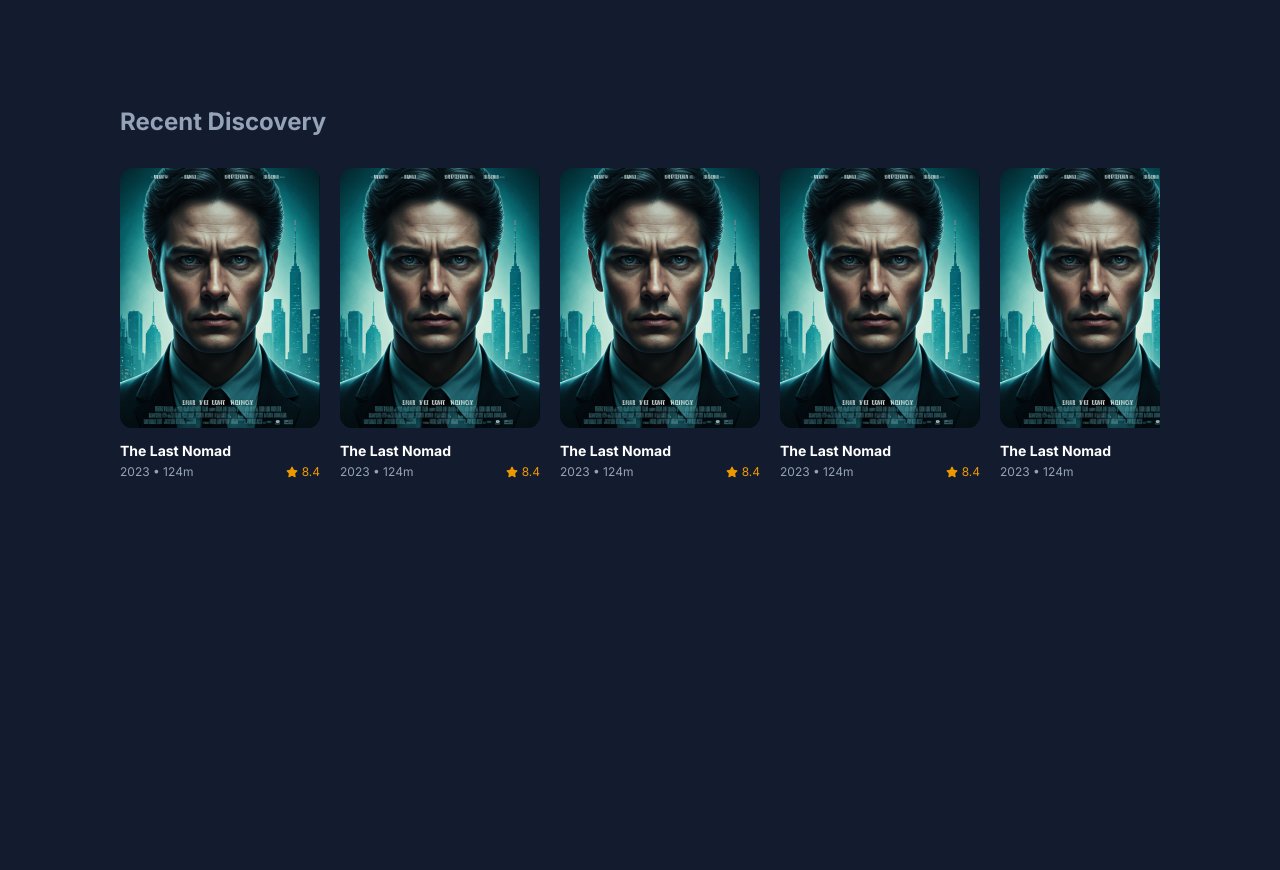
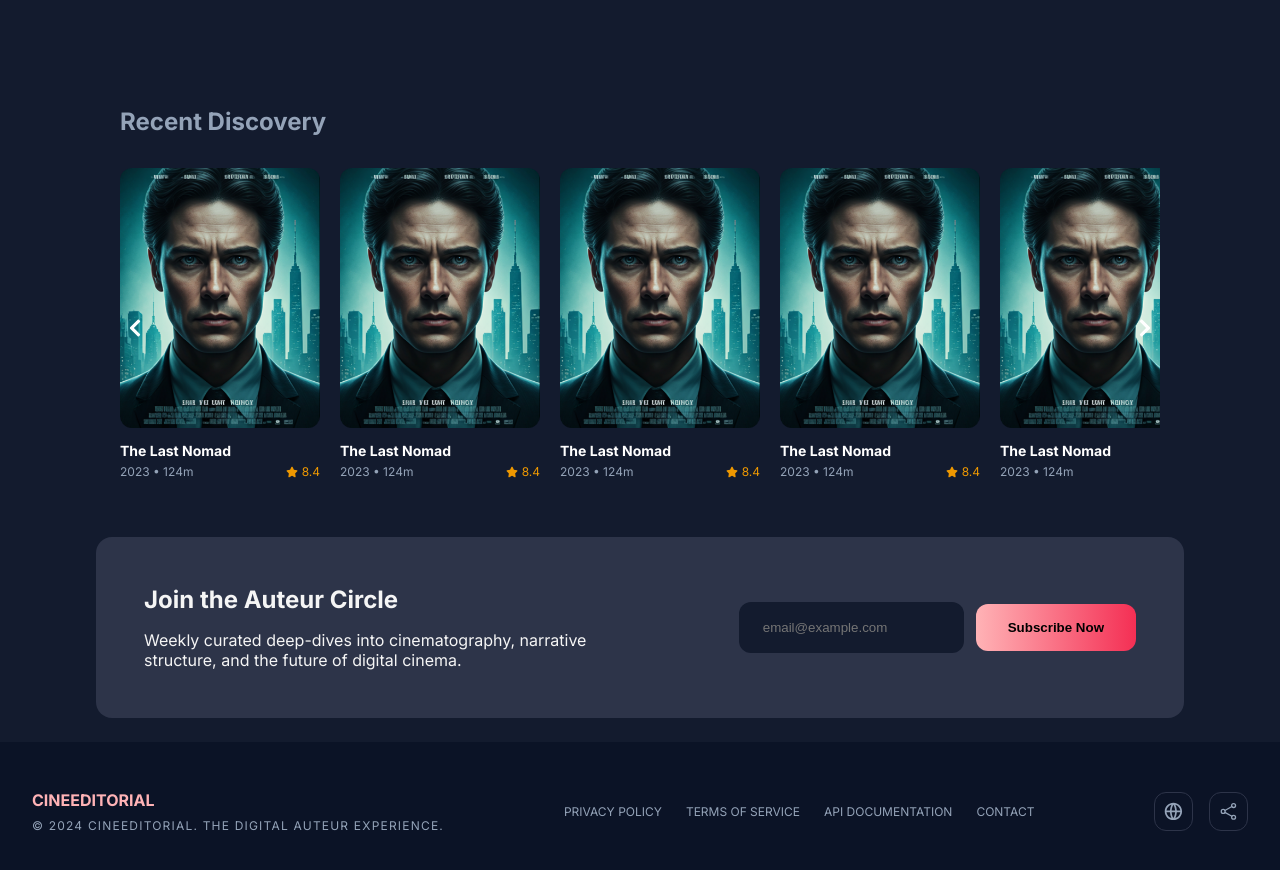
Before and after one commit to MohamedAbdElsamieCoding/movies-search-website, a React (Vite) app: page / in a window 1280 px wide. Shown: the part 900-1770 px from the top of the page. Before the commit the page ends 1413 px from the top, so only its background shows below. Built offline with nearby package versions, Linux system fonts and the light colour scheme.

Commit message:
finish UI on discover page

```diff
--- a/package.json
+++ b/package.json
@@ -10,6 +10,7 @@
     "preview": "vite preview"
   },
   "dependencies": {
+    "framer-motion": "^12.38.0",
     "react": "^19.2.4",
     "react-dom": "^19.2.4",
     "react-icons": "^5.6.0"
--- a/src/App.tsx
+++ b/src/App.tsx
@@ -1,7 +1,9 @@
+import "./index.css";
 import HeroSection from "./components/heroSection/HeroSection";
 import Navbar from "./components/navbar/Navbar";
-import MoviesSection from "./components/moviesSection/moviesSection";
-import "./index.css"
+import NewsLetter from "./components/newsLetter/NewsLetter";
+import MoviesSection from "./components/moviesSection/MoviesSection";
+import Footer from "./components/footer/footer";
 function App() {
   return (
     <>
@@ -11,7 +13,9 @@ function App() {
       <main className="container">
         <HeroSection />
         <MoviesSection />
+        <NewsLetter />
       </main>
+      <Footer />
     </>
   );
 }
--- /dev/null
+++ b/src/components/footer/Footer.tsx
@@ -0,0 +1,30 @@
+import "./footer.css";
+import { IoShareSocialOutline } from "react-icons/io5";
+import { RiGlobalLine } from "react-icons/ri";
+
+const Footer = () => {
+  return (
+    <section className="footer">
+      <div className="brand_logo">
+        <h4>CINEEDITORIAL</h4>
+        <p>© 2024 CINEEDITORIAL. THE DIGITAL AUTEUR EXPERIENCE.</p>
+      </div>
+      <div className="footer_links">
+        <a href="#">PRIVACY POLICY</a>
+        <a href="#">TERMS OF SERVICE</a>
+        <a href="#">API DOCUMENTATION</a>
+        <a href="#">CONTACT</a>
+      </div>
+      <div className="social_btns">
+        <button>
+          <RiGlobalLine />
+        </button>
+        <button>
+          <IoShareSocialOutline />
+        </button>
+      </div>
+    </section>
+  );
+};
+
+export default Footer;
--- /dev/null
+++ b/src/components/footer/footer.css
@@ -0,0 +1,80 @@
+:root {
+  --primary-red-color: #ffb3b6;
+  --secondary-color: #2d3449;
+  --on-primary-container: #f42f54;
+  --cinema-gold: #ffb95f;
+  --gold-dark: #ee9800;
+  --surface: #0b1326;
+  --surface-low: #131b2e;
+  --main-text-color: #94a3b8;
+  --button-gradient: linear-gradient(
+    to right,
+    var(--primary-red-color),
+    var(--on-primary-container)
+  );
+}
+
+.footer {
+  display: flex;
+  justify-content: space-between;
+  align-items: center;
+  width: 100%;
+  padding: 1.5rem 2rem;
+  background-color: var(--surface);
+  backdrop-filter: blur(50px);
+  padding: 48px 32px;
+}
+
+.brand_logo {
+  display: flex;
+  flex-direction: column;
+  justify-content: start;
+  align-items: start;
+  gap: 8px;
+}
+
+.brand_logo h4 {
+  color: var(--primary-red-color);
+}
+
+.brand_logo p {
+  font-size: 0.75rem;
+  letter-spacing: 0.075rem;
+}
+
+.footer_links {
+  display: flex;
+  align-items: center;
+  justify-content: center;
+  gap: 1.5rem;
+}
+
+.footer_links a {
+  text-decoration: none;
+  color: var(--main-text-color);
+  font-size: 0.75rem;
+}
+
+.social_btns {
+  display: flex;
+  justify-content: center;
+  align-items: center;
+  gap: 1rem;
+}
+
+.social_btns button {
+  background-color: transparent;
+  color: var(--main-text-color);
+  border: 1px solid var(--secondary-color);
+  border-radius: 12px;
+  font-size: 1.3rem;
+  display: flex;
+  align-items: center;
+  padding: 8px;
+  cursor: pointer;
+}
+
+.social_btns button:hover {
+  color: var(--primary-red-color);
+  transition: color 0.5s ease-in;
+}
--- a/src/components/heroSection/heroSection.css
+++ b/src/components/heroSection/heroSection.css
@@ -17,13 +17,14 @@
   display: flex;
   flex-direction: column;
   gap: 24px;
-  justify-content: start;
+  justify-content: center;
 }
 
 .header_text h1 {
   color: var(--main-text-color);
   font-size: 4rem;
   font-weight: bold;
+  text-align: center;
 }
 .header_text h1 span {
   color: var(--primary-red-color);
@@ -40,18 +41,19 @@
   font-size: 18px;
   font-weight: 500;
   color: var(--main-text-color);
-  max-width: 600px;
+  text-align: center;
 }
 
 /* Buttons */
 .header_text .btns_activity {
   display: flex;
   gap: 1rem;
-  justify-content: start;
+  justify-content: center;
   align-items: center;
 }
 .header_text .btns_activity .btns {
   display: flex;
+  gap : 1rem
 }
 .header_text .btns_activity .btns .all_cinema_btn {
   background-color: var(--primary-red-color);
--- a/src/components/moviesSection/moviesSection.css
+++ b/src/components/moviesSection/moviesSection.css
@@ -1,19 +1,3 @@
-:root {
-  --primary-red-color: #ffb3b6;
-  --secondary-color: #2d3449;
-  --on-primary-container: #f42f54;
-  --cinema-gold: #ffb95f;
-  --gold-dark: #ee9800;
-  --surface: #0b1326;
-  --surface-low: #131b2e;
-  --main-text-color: #94a3b8;
-  --button-gradient: linear-gradient(
-    to right,
-    var(--primary-red-color),
-    var(--on-primary-container)
-  );
-}
-
 .movies_section {
   width: 100%;
   max-width: 1300px;
@@ -31,6 +15,12 @@
   overflow-x: auto;
   padding-bottom: 10px;
   margin-top: 32px;
+  cursor: grab;
+  scroll-behavior: smooth;
+}
+
+.movies_grid::-webkit-scrollbar {
+  display: none;
 }
 
 .movie_card {
@@ -45,7 +35,7 @@
   border-radius: 12px;
 }
 .movie_info {
- margin-top: 10px;
+  margin-top: 10px;
   display: flex;
   flex-direction: column;
   gap: 5px;
@@ -63,14 +53,14 @@
   color: var(--main-text-color);
 }
 
-.rating_section{
-    display: flex;
-    align-items: center;
-    gap:4px
+.rating_section {
+  display: flex;
+  align-items: center;
+  gap: 4px;
 }
 
-.star_icon{
-    color: var(--gold-dark);
+.star_icon {
+  color: var(--gold-dark);
 }
 
 .rating {
@@ -85,3 +75,29 @@
 .movies_grid::-webkit-scrollbar {
   display: none;
 }
+
+.slider_wrapper {
+  position: relative;
+}
+
+.arrow_btn {
+  position: absolute;
+  top: 50%;
+  z-index: 100;
+  background: transparent;
+
+  border: none;
+  color: white;
+  padding: 5px;
+  border-radius: 50%;
+  text-align: center;
+  font-size: 20px;
+}
+
+.left {
+  left: 0;
+}
+
+.right {
+  right: 0;
+}
--- a/src/components/moviesSection/moviesSection.tsx
+++ b/src/components/moviesSection/moviesSection.tsx
@@ -1,13 +1,31 @@
 import "./moviesSection.css";
 import { FaStar } from "react-icons/fa6";
+import { FaChevronLeft, FaChevronRight } from "react-icons/fa";
+
+import { useRef } from "react";
 
 const MoviesSection = () => {
+  const sliderRef = useRef<HTMLDivElement | null>(null);
+  const scroll = (direction: string) => {
+    const slider = sliderRef.current;
+    if (!slider) return;
+    const scrollAmount = 300;
+    if (direction === "left") {
+      slider.scrollLeft -= scrollAmount;
+    } else if (direction === "right") {
+      slider.scrollLeft += scrollAmount;
+    }
+  };
   return (
     <div className="movies_section">
       <h2>Recent Discovery</h2>
 
-      <div className="movies_grid">
-        {[1, 2, 3, 4,5,6,7,8,9,10,11].map((movie) => (
+      <div className="slider_wrapper">
+        <button className="arrow_btn left" onClick={() => scroll("left")}>
+          <FaChevronLeft />
+        </button>
+        <div className="movies_grid" ref={sliderRef}>
+          {[1, 2, 3, 4, 5, 6, 7, 8, 9, 10, 11].map((movie) => (
             <div className="movie_card" key={movie}>
               <img src="/src/imgs/cover.png" alt="cover" />
               <div className="movie_info">
@@ -23,6 +41,10 @@ const MoviesSection = () => {
             </div>
           ))}
         </div>
+        <button className="arrow_btn right" onClick={() => scroll("right")}>
+          <FaChevronRight />
+        </button>
+      </div>
     </div>
   );
 };
--- /dev/null
+++ b/src/components/newsLetter/NewsLetter.tsx
@@ -0,0 +1,25 @@
+import "./newsLetter.css";
+
+const NewsLetter = () => {
+  return (
+    <section className="news_letter">
+      <div className="article_form">
+        <div className="article_text">
+          <h2>Join the Auteur Circle</h2>
+          <p>
+            Weekly curated deep-dives into cinematography, narrative <br />{" "}
+            structure, and the future of digital cinema.
+          </p>
+        </div>
+        <div className="sub_form">
+          <form action="subscribe" className="subscribe">
+            <input type="email" placeholder="email@example.com" />
+            <button className="sub_btn">Subscribe Now</button>
+          </form>
+        </div>
+      </div>
+    </section>
+  );
+};
+
+export default NewsLetter;
--- /dev/null
+++ b/src/components/newsLetter/newsLetter.css
@@ -0,0 +1,44 @@
+.article_form {
+  display: flex;
+  justify-content: space-between;
+  padding: 48px;
+  border-radius: 16px;
+  background-color: var(--secondary-color);
+}
+
+.article_text {
+  display: flex;
+  flex-direction: column;
+  gap: 16px;
+  overflow: auto;
+  justify-content: start;
+  color: whitesmoke;
+}
+
+.sub_form {
+  display: flex;
+  justify-content: center;
+  align-items: center;
+}
+
+.sub_form .subscribe {
+  display: flex;
+  align-items: center;
+  gap: 12px;
+}
+
+.sub_form .subscribe input {
+  padding: 18px 24px;
+  overflow: auto;
+  border-radius: 12px;
+  background-color: var(--surface-low);
+  color: white;
+}
+
+.sub_form .subscribe .sub_btn {
+  padding: 16px 32px;
+  border-radius: 12px;
+  background-image: var(--button-gradient);
+  font-weight: 600;
+  cursor: pointer;
+}
```
Also changed, not shown: 1 other file (tests, documents, lock files or other folders). Lines whose indentation alone changed are shown as unchanged.
